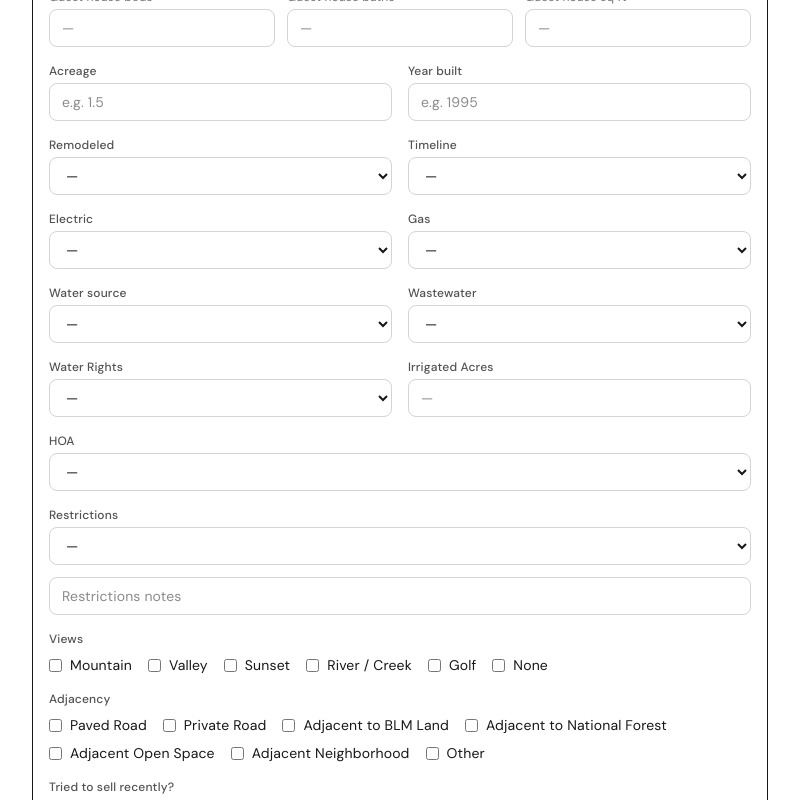
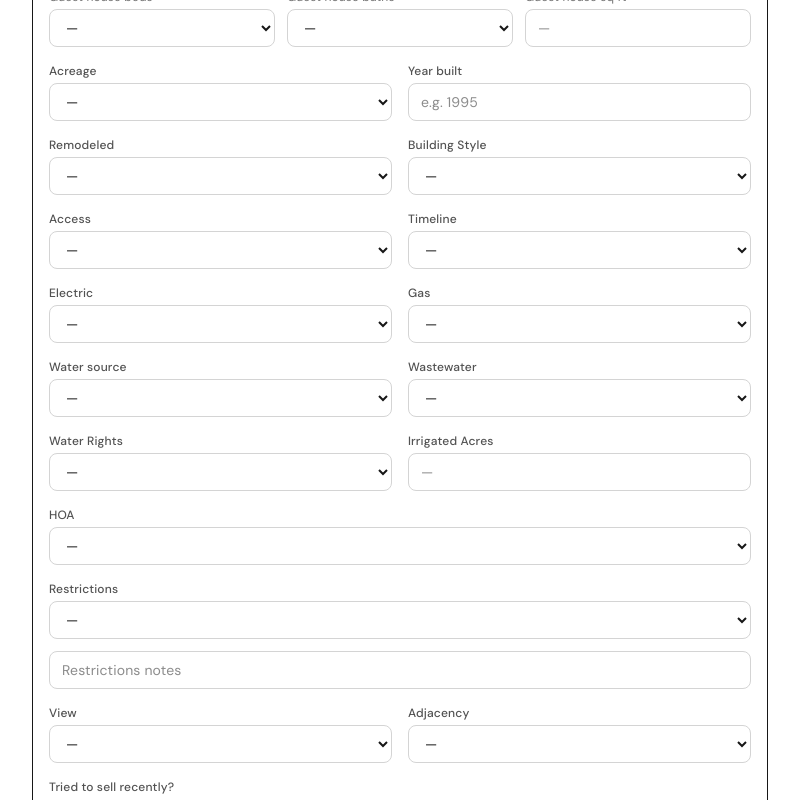
Before and after one commit to cbelvill13/taos-property-value, a Next.js app: page / in a window 1280 px wide. Shown: the part 1800-2600 px from the top of the page, without its empty margins (240-1039 px from the left). Built offline with nearby package versions, Linux system fonts and the light colour scheme.

Commit message:
Refine valuation intake form fields and criteria schema

```diff
--- a/src/app/page.tsx
+++ b/src/app/page.tsx
@@ -4,6 +4,42 @@ import { useState } from "react";
 
 const MESSAGE_MAX = 150;
 const GARAGE_OPTIONS = ["none", "1", "2", "3+"];
+const BEDS_OPTIONS = [
+  { value: "", label: "—" },
+  { value: "0", label: "0" },
+  { value: "1", label: "1" },
+  { value: "2", label: "2" },
+  { value: "3", label: "3" },
+  { value: "4", label: "4" },
+  { value: "5", label: "5+" },
+];
+const GUEST_HOUSE_BEDS_OPTIONS = [
+  { value: "", label: "—" },
+  { value: "0", label: "0" },
+  { value: "1", label: "1" },
+  { value: "2", label: "2" },
+  { value: "3", label: "3" },
+  { value: "4", label: "4+" },
+];
+const BATHS_OPTIONS = [
+  { value: "", label: "—" },
+  { value: "0.5", label: "0.5" },
+  { value: "1", label: "1" },
+  { value: "1.5", label: "1.5" },
+  { value: "2", label: "2" },
+  { value: "2.5", label: "2.5" },
+  { value: "3", label: "3" },
+  { value: "3.5", label: "3.5" },
+  { value: "4", label: "4+" },
+];
+const ACREAGE_OPTIONS = [
+  { value: "", label: "—" },
+  { value: "LT_1", label: "Less than 1" },
+  { value: "ONE_TO_FIVE", label: "1–5" },
+  { value: "FIVE_TO_TEN", label: "5–10" },
+  { value: "TEN_TO_TWENTY", label: "10–20" },
+  { value: "TWENTY_PLUS", label: "20+" },
+];
 const REMODELED_OPTIONS = [
   { value: "", label: "" },
   { value: "YES", label: "Yes" },
@@ -36,32 +72,28 @@ const WASTEWATER_OPTIONS = [
   { value: "Sewer", label: "Sewer" },
   { value: "Must Install", label: "Must Install" },
 ];
-const VIEWS_OPTIONS = [
-  { value: "mountain", label: "Mountain" },
-  { value: "valley", label: "Valley" },
-  { value: "sunset", label: "Sunset" },
-  { value: "river/creek", label: "River / Creek" },
-  { value: "golf", label: "Golf" },
-  { value: "none", label: "None" },
+const VIEW_OPTIONS = [
+  { value: "", label: "—" },
+  { value: "MOUNTAIN", label: "Mountain" },
+  { value: "VALLEY", label: "Valley" },
+  { value: "SUNSET", label: "Sunset" },
+  { value: "RIVER_CREEK", label: "River / Creek" },
+  { value: "GOLF", label: "Golf" },
+  { value: "NONE", label: "None" },
 ];
 const ADJACENCY_OPTIONS = [
-  "pavedRoad",
-  "privateRoad",
-  "adjacentBLM",
-  "adjacentForest",
-  "adjacentOpenSpace",
-  "adjacentNeighborhood",
-  "other",
+  { value: "", label: "—" },
+  { value: "ADJACENT_BLM", label: "Adjacent to BLM Land" },
+  { value: "ADJACENT_NATIONAL_FOREST", label: "Adjacent to National Forest" },
+  { value: "ADJACENT_OPEN_SPACE", label: "Adjacent Open Space" },
+  { value: "OTHER", label: "Other" },
 ];
-const ADJACENCY_LABELS: Record<string, string> = {
-  pavedRoad: "Paved Road",
-  privateRoad: "Private Road",
-  adjacentBLM: "Adjacent to BLM Land",
-  adjacentForest: "Adjacent to National Forest",
-  adjacentOpenSpace: "Adjacent Open Space",
-  adjacentNeighborhood: "Adjacent Neighborhood",
-  other: "Other",
-};
+const ACCESS_OPTIONS = [
+  { value: "", label: "—" },
+  { value: "PAVED_ROAD", label: "Paved Road" },
+  { value: "PRIVATE_ROAD", label: "Private Road" },
+  { value: "OTHER", label: "Other" },
+];
 const TIMELINE_OPTIONS = [
   { value: "", label: "" },
   { value: "just-curious", label: "Just curious" },
@@ -98,13 +130,20 @@ const WATER_RIGHTS_OPTIONS = [
   { value: "adjudicated", label: "Adjudicated / Documented" },
   { value: "other", label: "Other" },
 ];
+const BUILDING_STYLE_OPTIONS = [
+  { value: "", label: "—" },
+  { value: "FRAME", label: "Frame" },
+  { value: "ADOBE", label: "Adobe" },
+  { value: "PUMICE", label: "Pumice" },
+  { value: "POST_AND_BEAM", label: "Post & Beam" },
+  { value: "STRAWBALE", label: "Strawbale" },
+  { value: "EARTHSHIP", label: "Earthship" },
+  { value: "MANUFACTURED", label: "Manufactured" },
+  { value: "MODULAR", label: "Modular" },
+];
 
 const inputSelectClass =
   "w-full rounded-lg border border-neutral-300 px-3 py-2 text-sm text-neutral-900 focus:border-neutral-500 focus:outline-none focus:ring-1 focus:ring-neutral-500";
-
-function toggleMulti(current: string[], value: string): string[] {
-  return current.includes(value) ? current.filter((v) => v !== value) : [...current, value];
-}
 
 function parseNum(s: string): number | undefined {
   const n = parseFloat(s.trim());
@@ -123,6 +162,7 @@ export default function Home() {
   const [acreage, setAcreage] = useState("");
   const [yearBuilt, setYearBuilt] = useState("");
   const [remodeled, setRemodeled] = useState("");
+  const [buildingStyle, setBuildingStyle] = useState("");
   const [electric, setElectric] = useState("");
   const [gas, setGas] = useState("");
   const [waterSource, setWaterSource] = useState("");
@@ -132,8 +172,9 @@ export default function Home() {
   const [hoa, setHoa] = useState("");
   const [restrictions, setRestrictions] = useState("");
   const [restrictionsNotes, setRestrictionsNotes] = useState("");
-  const [views, setViews] = useState<string[]>([]);
-  const [adjacency, setAdjacency] = useState<string[]>([]);
+  const [view, setView] = useState("");
+  const [adjacency, setAdjacency] = useState("");
+  const [access, setAccess] = useState("");
   const [guestHouseBeds, setGuestHouseBeds] = useState("");
   const [guestHouseBaths, setGuestHouseBaths] = useState("");
   const [guestHouseSqft, setGuestHouseSqft] = useState("");
@@ -141,7 +182,6 @@ export default function Home() {
   const [priorListPrice, setPriorListPrice] = useState("");
   const [priorListStartDate, setPriorListStartDate] = useState("");
   const [priorListEndDate, setPriorListEndDate] = useState("");
-  const [priorNotes, setPriorNotes] = useState("");
   const [timeline, setTimeline] = useState("");
   const [notes, setNotes] = useState("");
   const [consent, setConsent] = useState(false);
@@ -178,18 +218,16 @@ export default function Home() {
         leadKind: "HOME_VALUE_SNAPSHOT",
         propertyAddress: address.trim(),
       };
-      const bedsNum = parseNum(beds);
-      if (bedsNum !== undefined) criteria.beds = bedsNum;
-      const bathsNum = parseNum(baths);
-      if (bathsNum !== undefined) criteria.baths = bathsNum;
+      if (beds !== "") criteria.beds = Number(beds);
+      if (baths !== "") criteria.baths = Number(baths);
       if (garage.trim()) criteria.garage = garage.trim();
       const sqftNum = parseNum(squareFootage);
       if (sqftNum !== undefined) criteria.squareFootage = sqftNum;
-      const acreageNum = parseNum(acreage);
-      if (acreageNum !== undefined) criteria.acreage = acreageNum;
+      if (acreage.trim()) criteria.acreage = acreage.trim();
       const yearNum = parseNum(yearBuilt);
       if (yearNum !== undefined) criteria.yearBuilt = yearNum;
       if (remodeled === "YES" || remodeled === "NO" || remodeled === "UNKNOWN") criteria.remodeled = remodeled;
+      if (buildingStyle.trim()) criteria.buildingStyle = buildingStyle.trim();
       if (electric.trim()) criteria.electric = electric.trim();
       if (gas.trim()) criteria.gas = gas.trim();
       if (waterSource.trim()) criteria.waterSource = waterSource.trim();
@@ -200,17 +238,19 @@ export default function Home() {
       if (hoa === "YES" || hoa === "NO" || hoa === "UNKNOWN") criteria.hoa = hoa;
       if (restrictions.trim()) criteria.restrictions = restrictions.trim();
       if (restrictionsNotes.trim()) criteria.restrictionsNotes = restrictionsNotes.trim().slice(0, 120);
-      if (views.length > 0) criteria.views = views;
-      if (adjacency.length > 0) criteria.adjacency = adjacency;
-      const ghBeds = parseNum(guestHouseBeds);
-      const ghBaths = parseNum(guestHouseBaths);
+      if (view.trim()) criteria.view = view.trim();
+      if (adjacency.trim()) criteria.adjacency = adjacency.trim();
+      if (access.trim()) criteria.access = access.trim();
       const ghSqft = parseNum(guestHouseSqft);
-      if (ghBeds !== undefined || ghBaths !== undefined || ghSqft !== undefined) {
+      const hasGhBeds = guestHouseBeds.trim() !== "";
+      const hasGhBaths = guestHouseBaths.trim() !== "";
+      const hasGhSqft = ghSqft !== undefined;
+      if (hasGhBeds || hasGhBaths || hasGhSqft) {
         criteria.guestHouse = {
           has: true,
-          ...(ghBeds !== undefined && { beds: ghBeds }),
-          ...(ghBaths !== undefined && { baths: ghBaths }),
-          ...(ghSqft !== undefined && { sqft: ghSqft }),
+          ...(hasGhBeds && { beds: Number(guestHouseBeds) }),
+          ...(hasGhBaths && { baths: Number(guestHouseBaths) }),
+          ...(hasGhSqft && { sqft: ghSqft }),
         };
       }
       if (hasTriedToSellRecently === "yes") {
@@ -219,7 +259,6 @@ export default function Home() {
           ...(parseNum(priorListPrice) !== undefined && { priorListPrice: parseNum(priorListPrice) }),
           ...(priorListStartDate.trim() && { startDate: priorListStartDate.trim() }),
           ...(priorListEndDate.trim() && { endDate: priorListEndDate.trim() }),
-          ...(priorNotes.trim() && { notes: priorNotes.trim() }),
         };
       } else if (hasTriedToSellRecently === "no") {
         criteria.triedToSellRecently = { has: false };
@@ -254,6 +293,7 @@ export default function Home() {
       setAcreage("");
       setYearBuilt("");
       setRemodeled("");
+      setBuildingStyle("");
       setElectric("");
       setGas("");
       setWaterSource("");
@@ -263,8 +303,9 @@ export default function Home() {
       setHoa("");
       setRestrictions("");
       setRestrictionsNotes("");
-      setViews([]);
-      setAdjacency([]);
+      setView("");
+      setAdjacency("");
+      setAccess("");
       setGuestHouseBeds("");
       setGuestHouseBaths("");
       setGuestHouseSqft("");
@@ -272,7 +313,6 @@ export default function Home() {
       setPriorListPrice("");
       setPriorListStartDate("");
       setPriorListEndDate("");
-      setPriorNotes("");
       setTimeline("");
       setNotes("");
       setConsent(false);
@@ -474,28 +514,19 @@ export default function Home() {
             <div className="mt-4 grid grid-cols-1 gap-4 sm:grid-cols-2">
               <div>
                 <label htmlFor="beds" className="block text-xs font-medium text-neutral-600">Beds</label>
-                <input
-                  id="beds"
-                  type="number"
-                  min={0}
-                  value={beds}
-                  onChange={(e) => setBeds(e.target.value)}
-                  className={`mt-1 ${inputSelectClass}`}
-                  placeholder="e.g. 3"
-                />
+                <select id="beds" value={beds} onChange={(e) => setBeds(e.target.value)} className={`mt-1 ${inputSelectClass}`}>
+                  {BEDS_OPTIONS.map((o) => (
+                    <option key={o.value || "blank"} value={o.value}>{o.label}</option>
+                  ))}
+                </select>
               </div>
               <div>
                 <label htmlFor="baths" className="block text-xs font-medium text-neutral-600">Baths (halves ok)</label>
-                <input
-                  id="baths"
-                  type="number"
-                  min={0}
-                  step={0.5}
-                  value={baths}
-                  onChange={(e) => setBaths(e.target.value)}
-                  className={`mt-1 ${inputSelectClass}`}
-                  placeholder="e.g. 2.5"
-                />
+                <select id="baths" value={baths} onChange={(e) => setBaths(e.target.value)} className={`mt-1 ${inputSelectClass}`}>
+                  {BATHS_OPTIONS.map((o) => (
+                    <option key={o.value || "blank"} value={o.value}>{o.label}</option>
+                  ))}
+                </select>
               </div>
               <div>
                 <label htmlFor="garage" className="block text-xs font-medium text-neutral-600">Garage</label>
@@ -510,8 +541,9 @@ export default function Home() {
                 <label htmlFor="squareFootage" className="block text-xs font-medium text-neutral-600">Square footage</label>
                 <input
                   id="squareFootage"
-                  type="number"
-                  min={0}
+                  type="text"
+                  inputMode="numeric"
+                  pattern="[0-9]*"
                   value={squareFootage}
                   onChange={(e) => setSquareFootage(e.target.value)}
                   className={`mt-1 ${inputSelectClass}`}
@@ -523,38 +555,41 @@ export default function Home() {
                 <div className="mt-2 grid grid-cols-1 gap-3 sm:grid-cols-3">
                   <div>
                     <label htmlFor="guestHouseBeds" className="block text-xs text-neutral-500">Guest house beds</label>
-                    <input id="guestHouseBeds" type="number" min={0} value={guestHouseBeds} onChange={(e) => setGuestHouseBeds(e.target.value)} className={`mt-1 ${inputSelectClass}`} placeholder="—" />
+                    <select id="guestHouseBeds" value={guestHouseBeds} onChange={(e) => setGuestHouseBeds(e.target.value)} className={`mt-1 ${inputSelectClass}`}>
+                      {GUEST_HOUSE_BEDS_OPTIONS.map((o) => (
+                        <option key={o.value || "blank"} value={o.value}>{o.label}</option>
+                      ))}
+                    </select>
                   </div>
                   <div>
                     <label htmlFor="guestHouseBaths" className="block text-xs text-neutral-500">Guest house baths</label>
-                    <input id="guestHouseBaths" type="number" min={0} step={0.5} value={guestHouseBaths} onChange={(e) => setGuestHouseBaths(e.target.value)} className={`mt-1 ${inputSelectClass}`} placeholder="—" />
+                    <select id="guestHouseBaths" value={guestHouseBaths} onChange={(e) => setGuestHouseBaths(e.target.value)} className={`mt-1 ${inputSelectClass}`}>
+                      {BATHS_OPTIONS.map((o) => (
+                        <option key={o.value || "blank"} value={o.value}>{o.label}</option>
+                      ))}
+                    </select>
                   </div>
                   <div>
                     <label htmlFor="guestHouseSqft" className="block text-xs text-neutral-500">Guest house sq ft</label>
-                    <input id="guestHouseSqft" type="number" min={0} value={guestHouseSqft} onChange={(e) => setGuestHouseSqft(e.target.value)} className={`mt-1 ${inputSelectClass}`} placeholder="—" />
+                    <input id="guestHouseSqft" type="text" inputMode="numeric" pattern="[0-9]*" value={guestHouseSqft} onChange={(e) => setGuestHouseSqft(e.target.value)} className={`mt-1 ${inputSelectClass}`} placeholder="—" />
                   </div>
                 </div>
               </div>
               <div>
                 <label htmlFor="acreage" className="block text-xs font-medium text-neutral-600">Acreage</label>
-                <input
-                  id="acreage"
-                  type="number"
-                  min={0}
-                  step={0.1}
-                  value={acreage}
-                  onChange={(e) => setAcreage(e.target.value)}
-                  className={`mt-1 ${inputSelectClass}`}
-                  placeholder="e.g. 1.5"
-                />
+                <select id="acreage" value={acreage} onChange={(e) => setAcreage(e.target.value)} className={`mt-1 ${inputSelectClass}`}>
+                  {ACREAGE_OPTIONS.map((o) => (
+                    <option key={o.value || "blank"} value={o.value}>{o.label}</option>
+                  ))}
+                </select>
               </div>
               <div>
                 <label htmlFor="yearBuilt" className="block text-xs font-medium text-neutral-600">Year built</label>
                 <input
                   id="yearBuilt"
-                  type="number"
-                  min={1800}
-                  max={new Date().getFullYear() + 1}
+                  type="text"
+                  inputMode="numeric"
+                  pattern="[0-9]*"
                   value={yearBuilt}
                   onChange={(e) => setYearBuilt(e.target.value)}
                   className={`mt-1 ${inputSelectClass}`}
@@ -566,6 +601,22 @@ export default function Home() {
                 <select id="remodeled" value={remodeled} onChange={(e) => setRemodeled(e.target.value)} className={`mt-1 ${inputSelectClass}`}>
                   {REMODELED_OPTIONS.map((o) => (
                     <option key={o.value || "blank"} value={o.value}>{o.label || "—"}</option>
+                  ))}
+                </select>
+              </div>
+              <div>
+                <label htmlFor="buildingStyle" className="block text-xs font-medium text-neutral-600">Building Style</label>
+                <select id="buildingStyle" value={buildingStyle} onChange={(e) => setBuildingStyle(e.target.value)} className={`mt-1 ${inputSelectClass}`}>
+                  {BUILDING_STYLE_OPTIONS.map((o) => (
+                    <option key={o.value || "blank"} value={o.value}>{o.label}</option>
+                  ))}
+                </select>
+              </div>
+              <div>
+                <label htmlFor="access" className="block text-xs font-medium text-neutral-600">Access</label>
+                <select id="access" value={access} onChange={(e) => setAccess(e.target.value)} className={`mt-1 ${inputSelectClass}`}>
+                  {ACCESS_OPTIONS.map((o) => (
+                    <option key={o.value || "blank"} value={o.value}>{o.label}</option>
                   ))}
                 </select>
               </div>
@@ -644,9 +695,9 @@ export default function Home() {
                 </label>
                 <input
                   id="irrigatedAcres"
-                  type="number"
-                  min={0}
-                  step={0.01}
+                  type="text"
+                  inputMode="decimal"
+                  pattern="[0-9]*(\\.[0-9]*)?"
                   value={irrigatedAcres}
                   onChange={(e) => setIrrigatedAcres(e.target.value)}
                   className={`mt-1 ${inputSelectClass}`}
@@ -689,37 +740,22 @@ export default function Home() {
               </div>
             </div>
 
-            <div className="mt-4">
-              <span className="block text-xs font-medium text-neutral-600">Views</span>
-              <div className="mt-2 flex flex-wrap gap-x-4 gap-y-2">
-                {VIEWS_OPTIONS.map((o) => (
-                  <label key={o.value} className="inline-flex cursor-pointer items-center gap-2 text-sm">
-                    <input
-                      type="checkbox"
-                      checked={views.includes(o.value)}
-                      onChange={() => setViews((prev) => toggleMulti(prev, o.value))}
-                      className="rounded border-neutral-300 text-neutral-700 focus:ring-neutral-500"
-                    />
-                    {o.label}
-                  </label>
-                ))}
+            <div className="mt-4 grid grid-cols-1 gap-4 sm:grid-cols-2">
+              <div>
+                <label htmlFor="view" className="block text-xs font-medium text-neutral-600">View</label>
+                <select id="view" value={view} onChange={(e) => setView(e.target.value)} className={`mt-1 ${inputSelectClass}`}>
+                  {VIEW_OPTIONS.map((o) => (
+                    <option key={o.value || "blank"} value={o.value}>{o.label}</option>
+                  ))}
+                </select>
               </div>
-            </div>
-
-            <div className="mt-4">
-              <span className="block text-xs font-medium text-neutral-600">Adjacency</span>
-              <div className="mt-2 flex flex-wrap gap-x-4 gap-y-2">
-                {ADJACENCY_OPTIONS.map((v) => (
-                  <label key={v} className="inline-flex cursor-pointer items-center gap-2 text-sm">
-                    <input
-                      type="checkbox"
-                      checked={adjacency.includes(v)}
-                      onChange={() => setAdjacency((prev) => toggleMulti(prev, v))}
-                      className="rounded border-neutral-300 text-neutral-700 focus:ring-neutral-500"
-                    />
-                    {ADJACENCY_LABELS[v] ?? v}
-                  </label>
-                ))}
+              <div>
+                <label htmlFor="adjacency" className="block text-xs font-medium text-neutral-600">Adjacency</label>
+                <select id="adjacency" value={adjacency} onChange={(e) => setAdjacency(e.target.value)} className={`mt-1 ${inputSelectClass}`}>
+                  {ADJACENCY_OPTIONS.map((o) => (
+                    <option key={o.value || "blank"} value={o.value}>{o.label}</option>
+                  ))}
+                </select>
               </div>
             </div>
 
@@ -743,7 +779,7 @@ export default function Home() {
                 <div className="mt-3 space-y-3">
                   <div>
                     <label htmlFor="priorListPrice" className="block text-xs text-neutral-500">Prior list price</label>
-                    <input id="priorListPrice" type="number" min={0} value={priorListPrice} onChange={(e) => setPriorListPrice(e.target.value)} className={`mt-1 ${inputSelectClass}`} placeholder="—" />
+                    <input id="priorListPrice" type="text" inputMode="numeric" pattern="[0-9]*" value={priorListPrice} onChange={(e) => setPriorListPrice(e.target.value)} className={`mt-1 ${inputSelectClass}`} placeholder="—" />
                   </div>
                   <div className="grid grid-cols-1 gap-3 sm:grid-cols-2">
                     <div>
@@ -754,10 +790,6 @@ export default function Home() {
                       <label htmlFor="priorListEndDate" className="block text-xs text-neutral-500">List end date</label>
                       <input id="priorListEndDate" type="date" value={priorListEndDate} onChange={(e) => setPriorListEndDate(e.target.value)} className={`mt-1 ${inputSelectClass}`} />
                     </div>
-                  </div>
-                  <div>
-                    <label htmlFor="priorNotes" className="block text-xs text-neutral-500">Notes</label>
-                    <input id="priorNotes" type="text" value={priorNotes} onChange={(e) => setPriorNotes(e.target.value)} className={`mt-1 ${inputSelectClass}`} placeholder="Brief notes" />
                   </div>
                 </div>
               )}
--- a/src/lib/lead-schema.ts
+++ b/src/lib/lead-schema.ts
@@ -11,9 +11,11 @@ export type HomeValueCriteria = {
   acreage?: number;
   yearBuilt?: number;
   remodeled?: "YES" | "NO" | "UNKNOWN";
+  buildingStyle?: "FRAME" | "ADOBE" | "PUMICE" | "POST_AND_BEAM" | "STRAWBALE" | "EARTHSHIP" | "MANUFACTURED" | "MODULAR";
   utilities?: string[];
-  views?: string[];
-  adjacency?: string[];
+  view?: "MOUNTAIN" | "VALLEY" | "SUNSET" | "RIVER_CREEK" | "GOLF" | "NONE";
+  adjacency?: "ADJACENT_BLM" | "ADJACENT_NATIONAL_FOREST" | "ADJACENT_OPEN_SPACE" | "OTHER";
+  access?: "PAVED_ROAD" | "PRIVATE_ROAD" | "OTHER";
   guestHouse?: { has: boolean; beds?: number; baths?: number; sqft?: number };
   triedToSellRecently?: {
     has: boolean;
```
